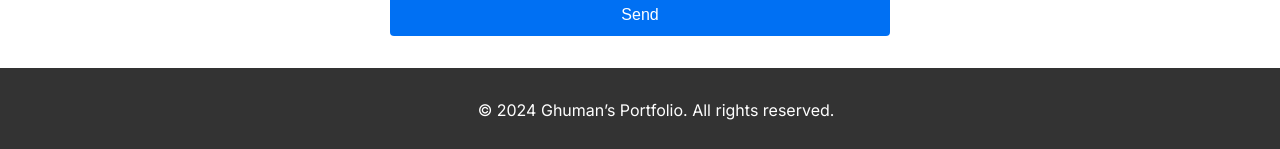
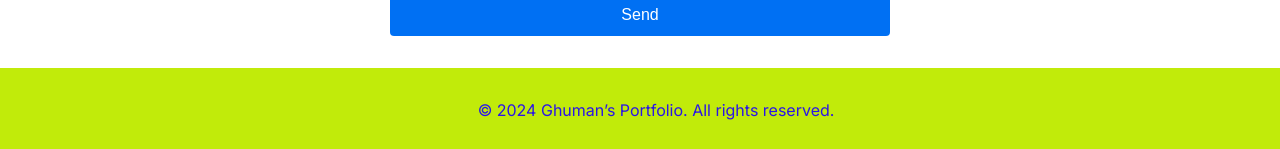
Before and after one commit to dreamscaatcher/Guri-Portfolio, a Next.js app: page / in a window 1280 px wide. Shown: the part 1999-2148 px from the top of the page. Built offline with nearby package versions, Linux system fonts and the light colour scheme.

Commit message:
To test the git pod made color changes to Footer

```diff
--- a/src/styles/Footer.module.css
+++ b/src/styles/Footer.module.css
@@ -2,8 +2,8 @@
 .footer {
     text-align: center;
     padding: 1rem;
-    background-color: #333;
-    color: #fff;
+    background-color: #c1eb0a;
+    color: #2a15e7;
     position: flex;
     width: 100%;
     bottom: 0;
```
